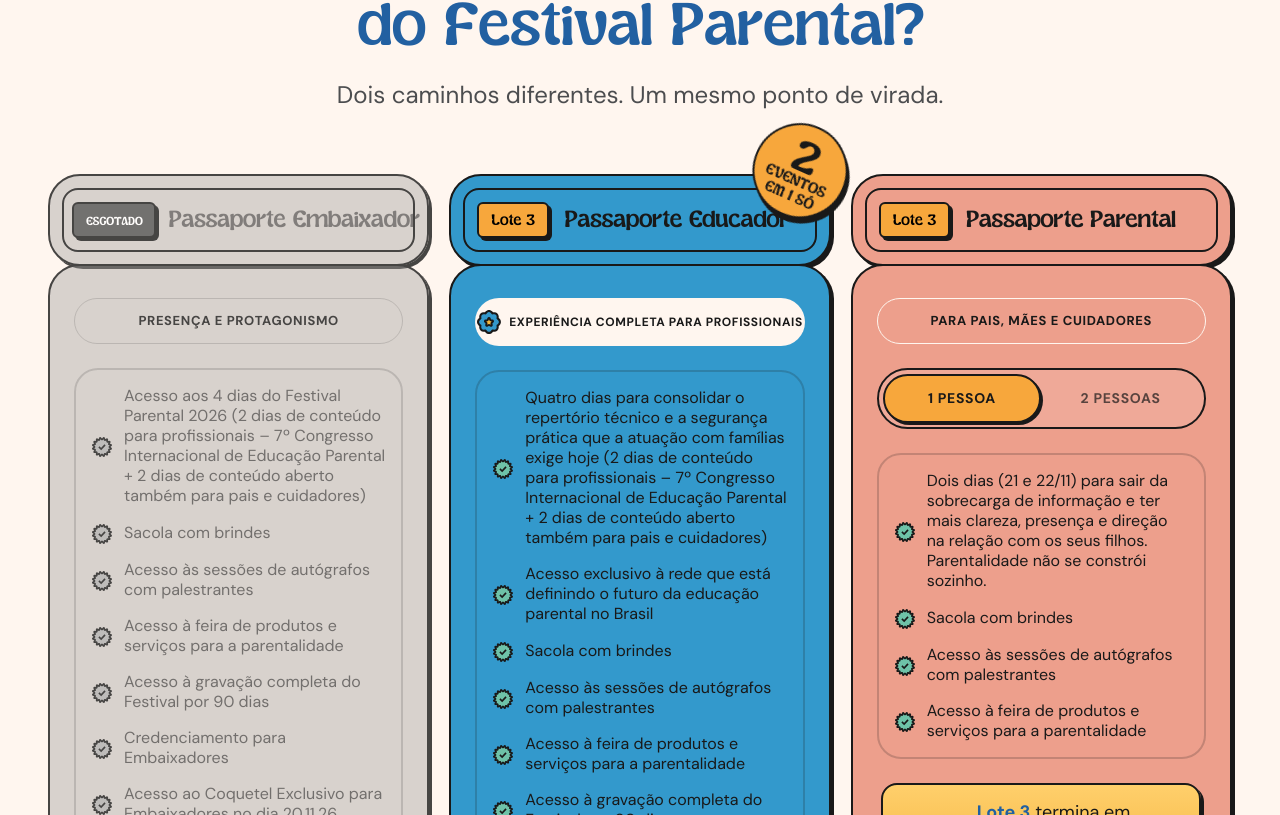
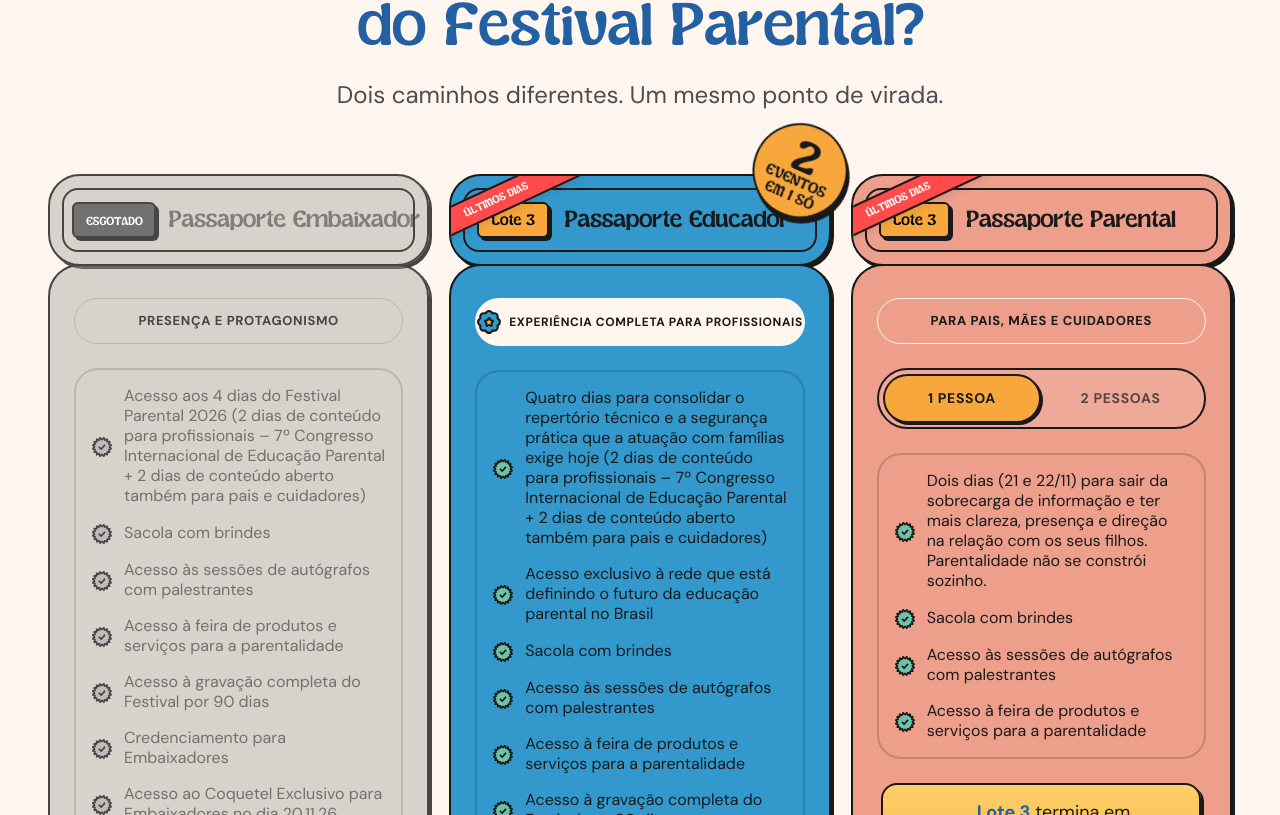
Before and after one commit to oanthonydesign/-LP-Festival-parental, a Next.js app: page / in a window 1280 px wide. Shown: the part 7645-8460 px from the top of the page. Built offline with nearby package versions, Linux system fonts and the light colour scheme.

Commit message:
feat: enable and style 'Últimos dias' ribbon on passport cards

```diff
--- a/src/components/sections/Section6.tsx
+++ b/src/components/sections/Section6.tsx
@@ -5,7 +5,7 @@ import svgPaths from "@/components/svg/svgPaths";
 import { useCountdown } from "@/hooks/useCountdown";
 
 // Flags de controle para fácil ativação/desativação
-const SHOW_PROMO_RIBBON = false;
+const SHOW_PROMO_RIBBON = true;
 const SHOW_PRICE_STATUS_BADGE = false;
 const SHOW_COUNTDOWN_BADGE = true;
 
@@ -174,8 +174,8 @@ function TicketIcon({ isWhite, size = 24 }: { isWhite?: boolean, size?: number }
 function Ribbon() {
   return (
     <div className="absolute inset-0 overflow-hidden rounded-[inherit] pointer-events-none z-[100]">
-      <div className="bg-[#f7a73c] border-y-2 border-[#191919] border-solid -rotate-[25deg] py-0.5 w-[180px] absolute top-[10px] left-[-45px] shadow-[0px_2px_10px_rgba(0,0,0,0.1)] flex items-center justify-center">
-        <span className="font-sugar-peachy text-[12px] md:text-[13px] text-black uppercase tracking-tight block text-center">
+      <div className="bg-[#ff4b4b] border-y-2 border-[#191919] border-solid -rotate-[25deg] py-0.5 w-[180px] absolute top-[10px] left-[-45px] shadow-[0px_2px_10px_rgba(0,0,0,0.1)] flex items-center justify-center">
+        <span className="font-sugar-peachy text-[12px] md:text-[13px] text-white uppercase tracking-tight block text-center">
           ÚLTIMOS DIAS
         </span>
       </div>
```
